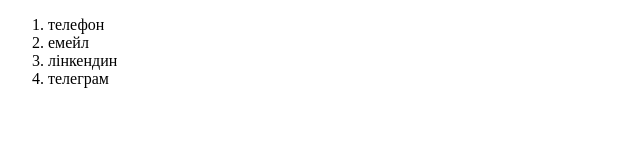
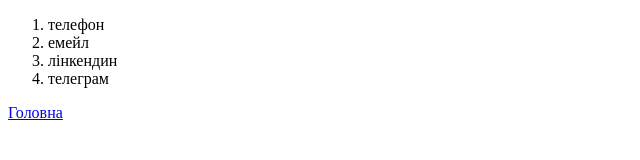
Before and after one commit to xdemkivx/lessons, a plain HTML site: page contact.html in a window 1280 px wide. Shown: the full height of the page, 0-640 px from the left. Drawn offline with Linux system fonts and the light colour scheme.

Commit message:
Add files via upload

```diff
--- a/contact.html
+++ b/contact.html
@@ -21,5 +21,6 @@
       телеграм
     </Li>
   </ol>
+  <a href="./index.html">Головна</a>
 </body>
 </html>
```
